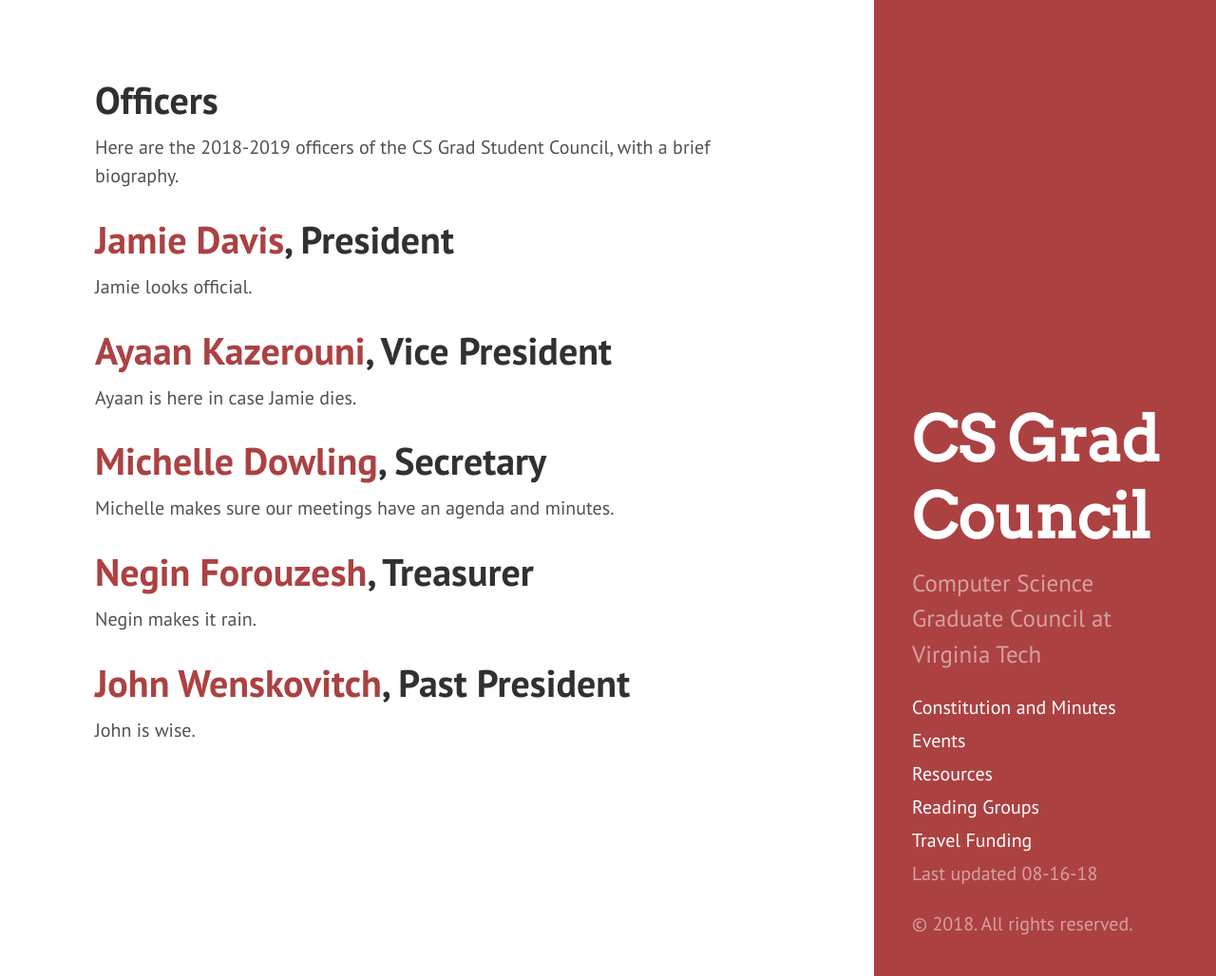
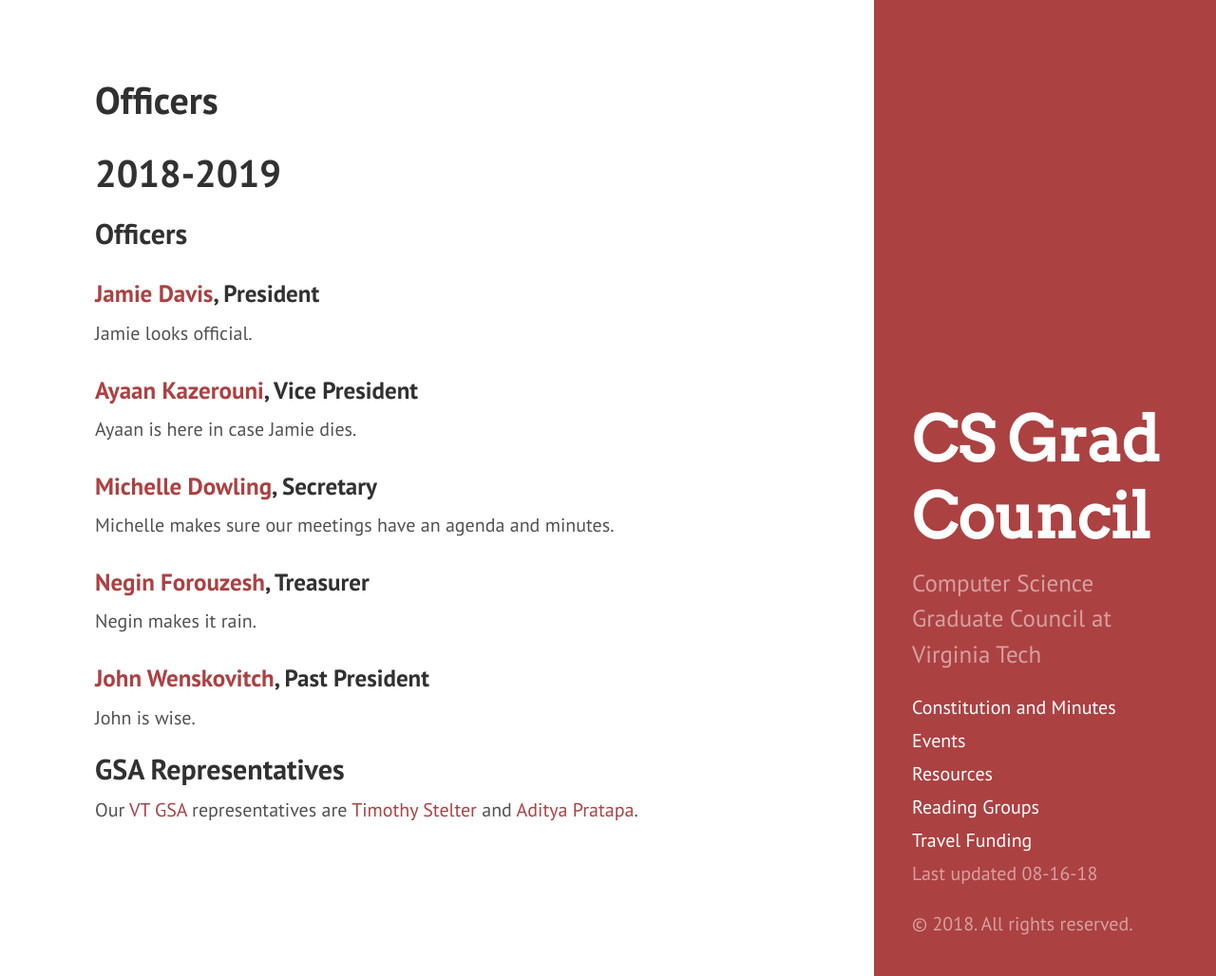
Before and after one commit to CSGraduateCouncil-VirginiaTech/csgc-website, a Jekyll site: the page built from csgc-jekyll-src/officers.md, in a window 1280 px wide and 1028 px high. Shown: the whole window at 95% size. Built offline with Jekyll 4.4.1, drawn with Linux system fonts in a browser that asks for light colours.

Commit message:
Officer list: Add GSA reps

```diff
--- a/csgc-jekyll-src/officers.md
+++ b/csgc-jekyll-src/officers.md
@@ -4,24 +4,30 @@ title: Officers
 permalink: /Officers/
 ---
 
-Here are the 2018-2019 officers of the CS Grad Student Council, with a brief biography.
+# 2018-2019
 
-# [Jamie Davis](http://people.cs.vt.edu/~davisjam/), President
+## Officers
+
+### [Jamie Davis](http://people.cs.vt.edu/~davisjam/), President
 
 Jamie looks official.
 
-# [Ayaan Kazerouni](http://people.cs.vt.edu/ayaan/), Vice President
+### [Ayaan Kazerouni](http://people.cs.vt.edu/ayaan/), Vice President
 
 Ayaan is here in case Jamie dies.
 
-# [Michelle Dowling](http://people.cs.vt.edu/~dowlingm/), Secretary
+### [Michelle Dowling](http://people.cs.vt.edu/~dowlingm/), Secretary
 
 Michelle makes sure our meetings have an agenda and minutes.
 
-# [Negin Forouzesh](https://neginlowen.wixsite.com/neginf), Treasurer
+### [Negin Forouzesh](https://neginlowen.wixsite.com/neginf), Treasurer
 
 Negin makes it rain.
 
-# [John Wenskovitch](http://johnwenskovitch.com/), Past President
+### [John Wenskovitch](http://johnwenskovitch.com/), Past President
 
 John is wise.
+
+## GSA Representatives
+
+Our [VT GSA](http://blogs.lt.vt.edu/graduatestudentassembly/) representatives are [Timothy Stelter](http://people.cs.vt.edu/~tstelter/) and [Aditya Pratapa](https://people.cs.vt.edu/adyprat/).
```
